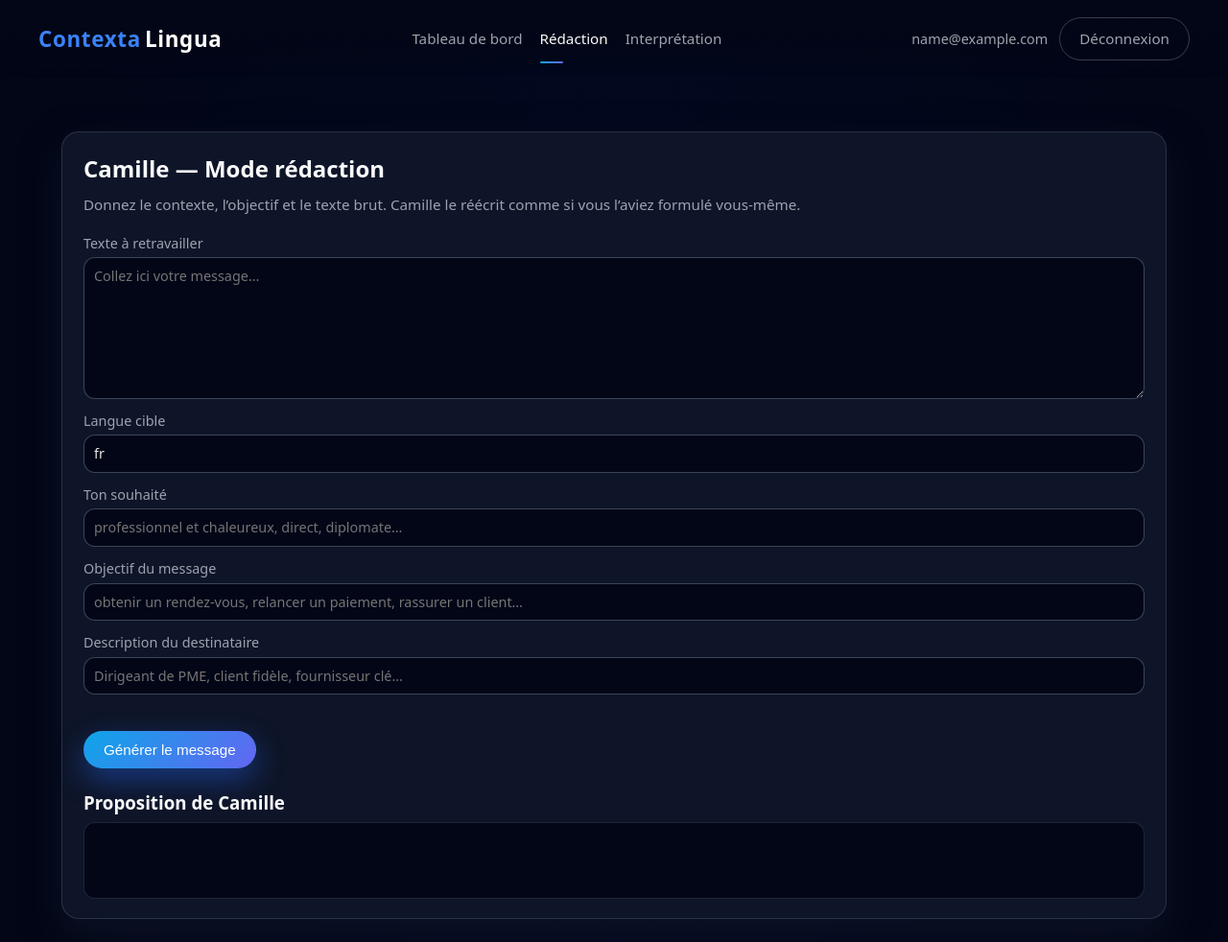
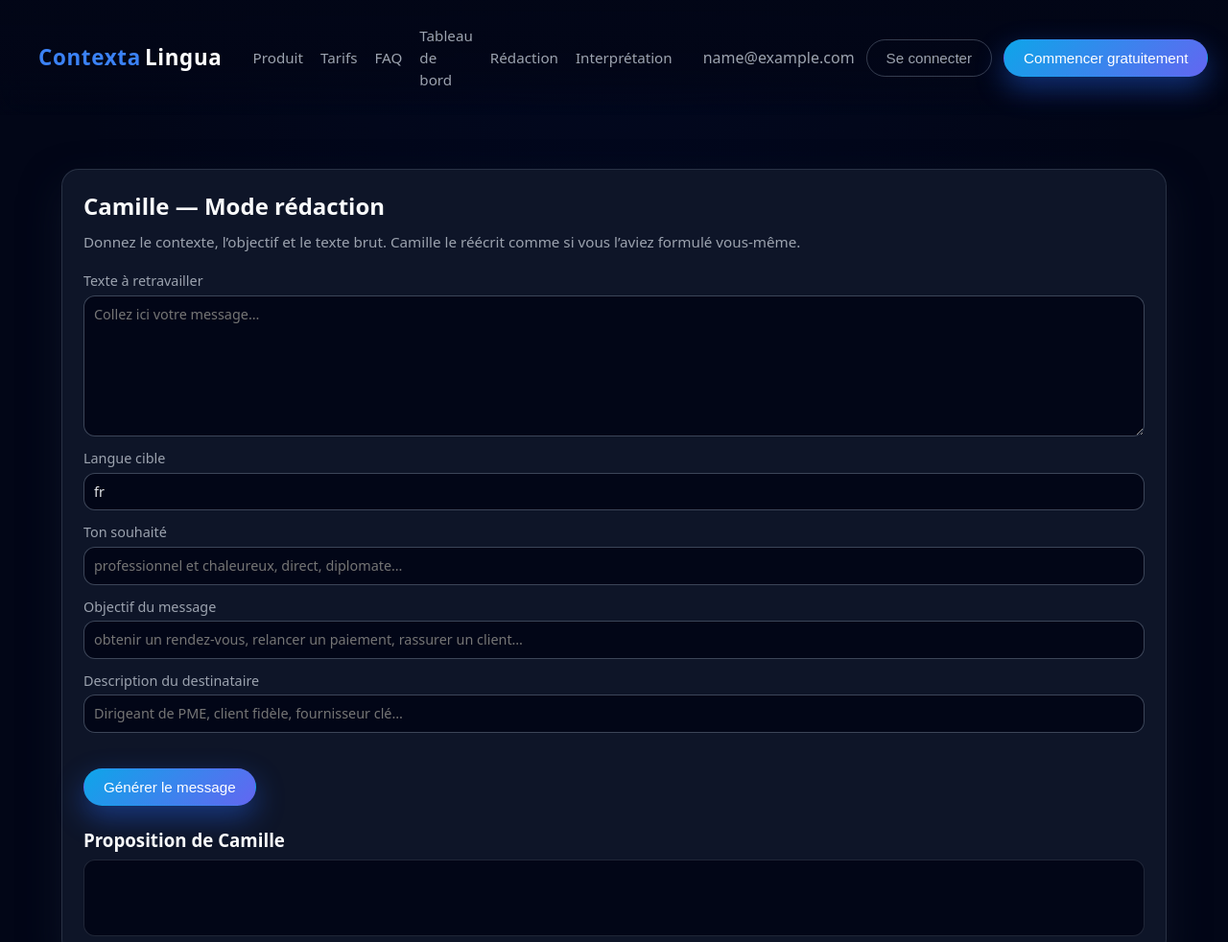
Before and after one commit to thomasdemaison/contextalingua-frontend, a plain HTML site: page generate.html in a window 1280 px wide. Shown: the top 982 px of the page at 96% size. Drawn offline with Linux system fonts and the light colour scheme; sample sign-in values are in the browser's storage.

Commit message:
Update generate.html

```diff
--- a/generate.html
+++ b/generate.html
@@ -9,19 +9,27 @@
 <header class="site-header">
   <div class="container header-inner">
     <a href="index.html" class="header-logo">
-            <span class="contexta">Contexta</span><span class="lingua">Lingua</span>
+      <span class="contexta">Contexta</span>
+      <span class="lingua">Lingua</span>
     </a>
+
     <nav class="main-nav">
+      <a href="produit.html" class="nav-link">Produit</a>
+      <a href="tarifs.html" class="nav-link">Tarifs</a>
+      <a href="faq.html" class="nav-link">FAQ</a>
       <a href="dashboard.html" class="nav-link">Tableau de bord</a>
-            <a href="generate.html" class="nav-link active">Rédaction</a>
+      <a href="generate.html" class="nav-link">Rédaction</a>
       <a href="interpret.html" class="nav-link">Interprétation</a>
     </nav>
+
     <div class="header-actions">
-            <span id="headerUserEmail" style="font-size:0.9rem; color: var(--text-muted);"></span>
-            <a href="#" class="btn btn-ghost" data-logout>Déconnexion</a>
+      <span id="headerUserEmail" class="nav-link"></span>
+      <button class="btn btn-ghost">Se connecter</button>
+      <button class="btn btn-primary">Commencer gratuitement</button>
     </div>
   </div>
 </header>
+
 
 <main>
     <section class="hero">
```
Lines whose indentation alone changed are shown as unchanged.
